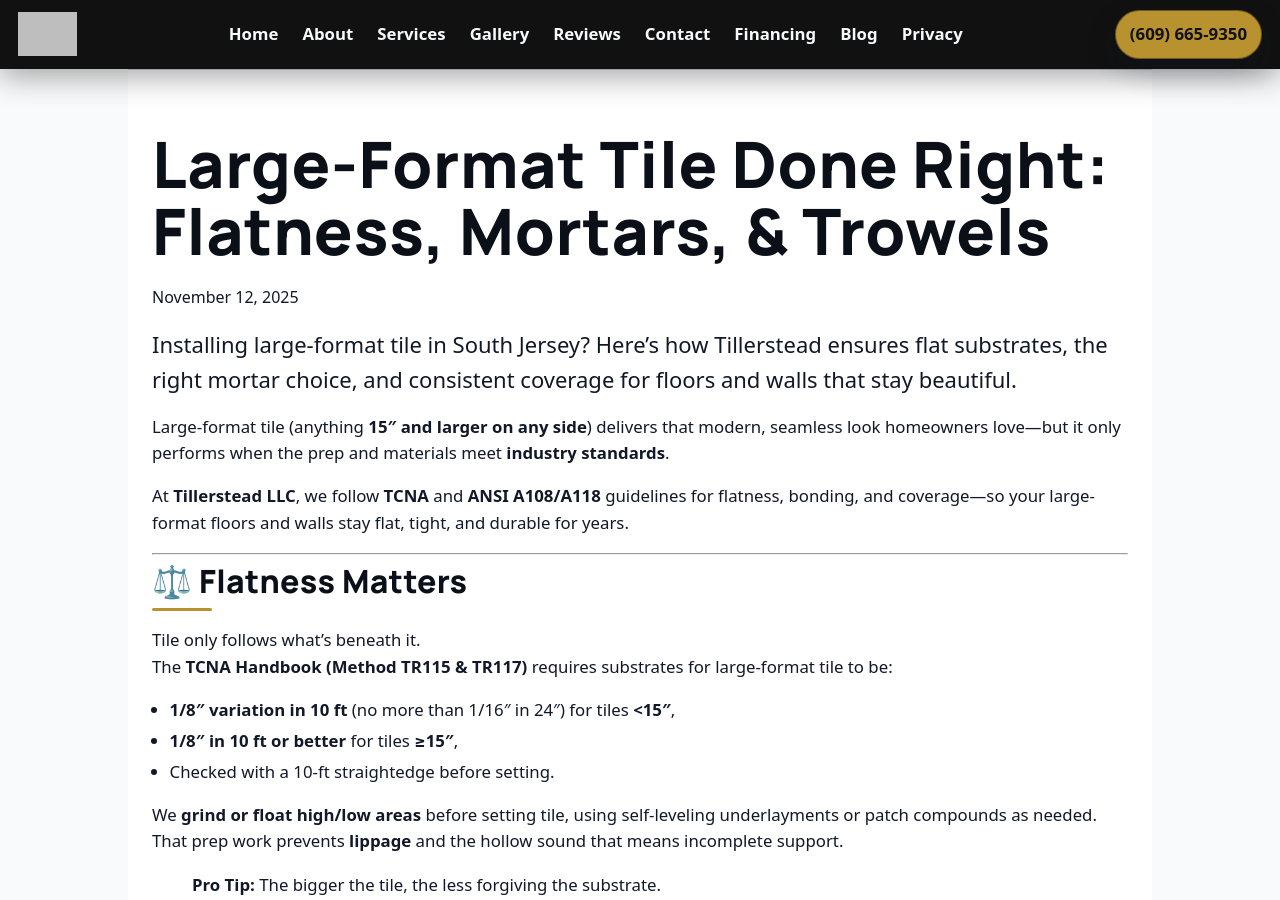
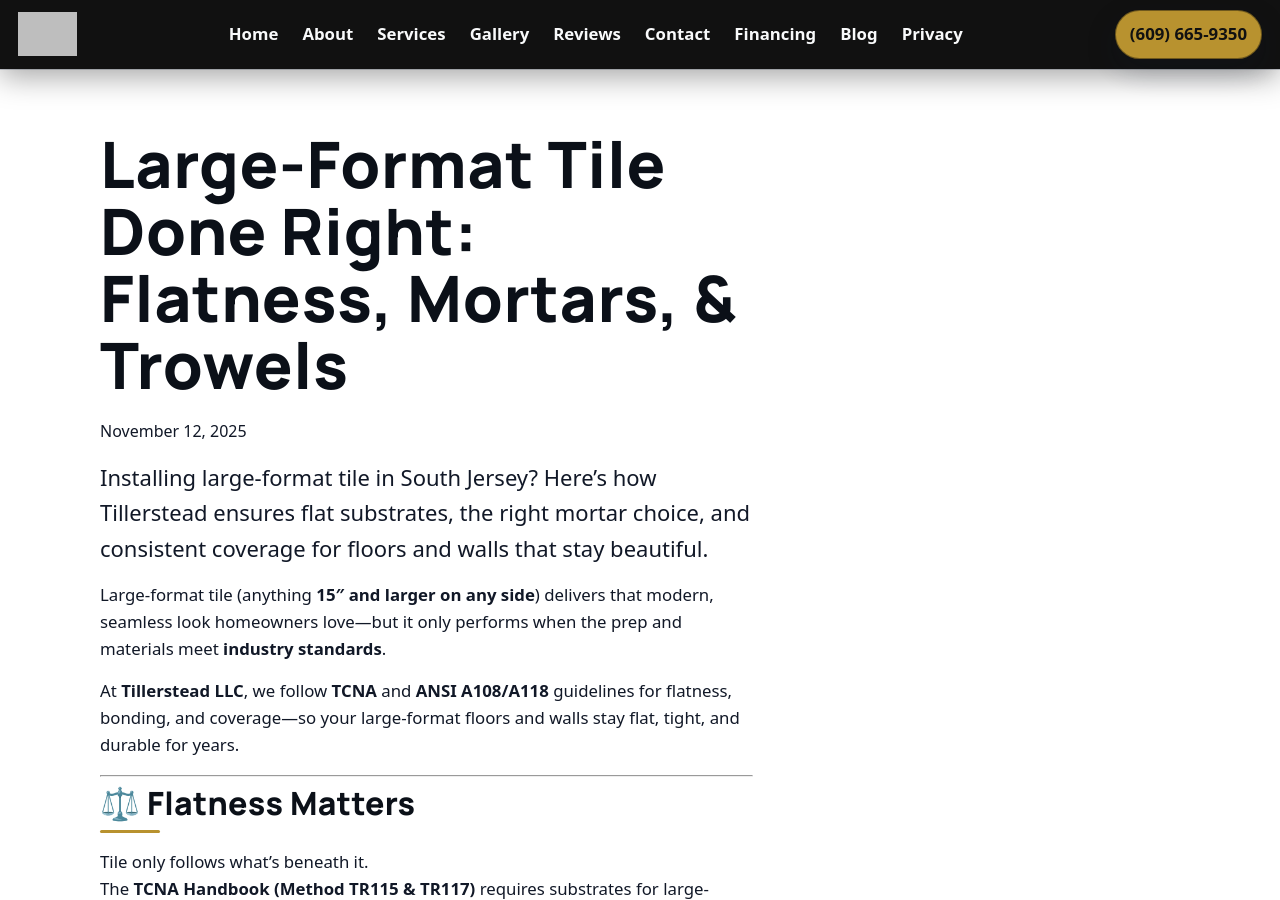
Before and after one commit to XTX33/Tillerstead-site, a Jekyll site: the page built from _posts/2025-11-12-large-format-tile-flatness-mortars-trowels.md, in a window 1280 px wide and 900 px high. Built offline with Jekyll 4.4.1, drawn with Linux system fonts in a browser that asks for light colours; grey boxes are pictures that could not be loaded.

Commit message:
Update post.html

```diff
--- a/_layouts/post.html
+++ b/_layouts/post.html
@@ -1,23 +1,25 @@
-<!doctype html>
-<html lang="en">
-<head>
-  {% include head.html %}
-</head>
-<body>
-  {% include header.html %}
-  <main id="main">
-    <article class="container section prose">
-      <header class="mb-1">
+---
+layout: default
+---
+
+<section class="section">
+  <div class="shell">
+    <article class="prose">
+      <header class="stack-sm">
         <h1>{{ page.title }}</h1>
-        <p><small>{{ page.date | date: "%B %e, %Y" }}</small></p>
-        {% if page.description %}<p class="lead">{{ page.description }}</p>{% endif %}
+
+        <p class="text-small">
+          {{ page.date | date: "%B %-d, %Y" }}
+        </p>
+
+        {% if page.description %}
+          <p class="lead">{{ page.description }}</p>
+        {% endif %}
       </header>
 
       {{ content }}
     </article>
+  </div>
+</section>
 
-    {% include cta-estimate.html %}
-  </main>
-  {% include footer.html %}
-</body>
-</html>
+{% include cta-estimate.html %}
```
